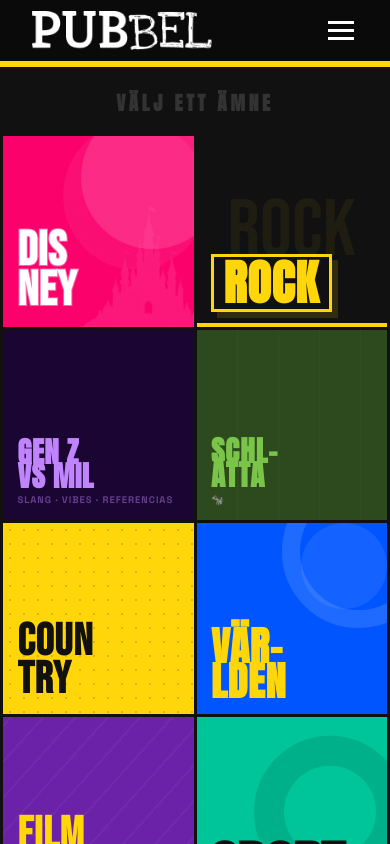
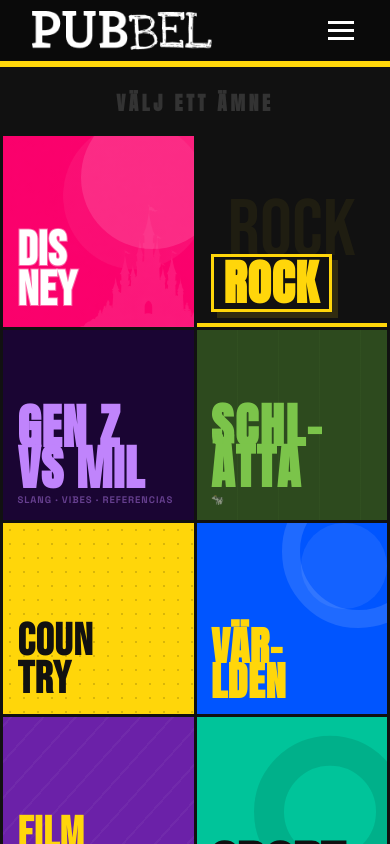
Before and after one commit to Mickan10/PUBBEL, a React (Vite) app: page / in a window 390 px wide. Shown: the top 844 px of the page. Built offline with nearby package versions, Linux system fonts and the light colour scheme; a web font is replaced by a local one.

Commit message:
bigger schlatta and genz titles

```diff
--- a/src/pages/Home.module.css
+++ b/src/pages/Home.module.css
@@ -596,7 +596,7 @@
 
 .genz_title {
   font-family: 'Anton', sans-serif;
-  font-size: clamp(2.5rem, 7vw, 5rem);
+  font-size: clamp(3rem, 8vw, 6rem);
   line-height: 0.85;
   color: #c084fc;
   position: relative;
@@ -636,7 +636,7 @@
 
 .schlatta_title {
   font-family: 'Anton', sans-serif;
-  font-size: clamp(2.5rem, 7vw, 5rem);
+  font-size: clamp(3rem, 8vw, 6rem);
   line-height: 0.85;
   color: #7bc44a;
   position: relative;
@@ -675,8 +675,6 @@
   .rock, .sport, .teknik, .genz, .schlatta { aspect-ratio: 1; }
   .rock_ghost { font-size: clamp(5rem, 18vw, 10rem); }
   .sport_circle { width: 80%; right: -10%; }
-  .schlatta_title { font-size: clamp(1.8rem, 5vw, 2.5rem); }
-  .genz_title { font-size: clamp(1.8rem, 5vw, 2.5rem); }
 }
 
 @media (max-width: 420px) {
```
